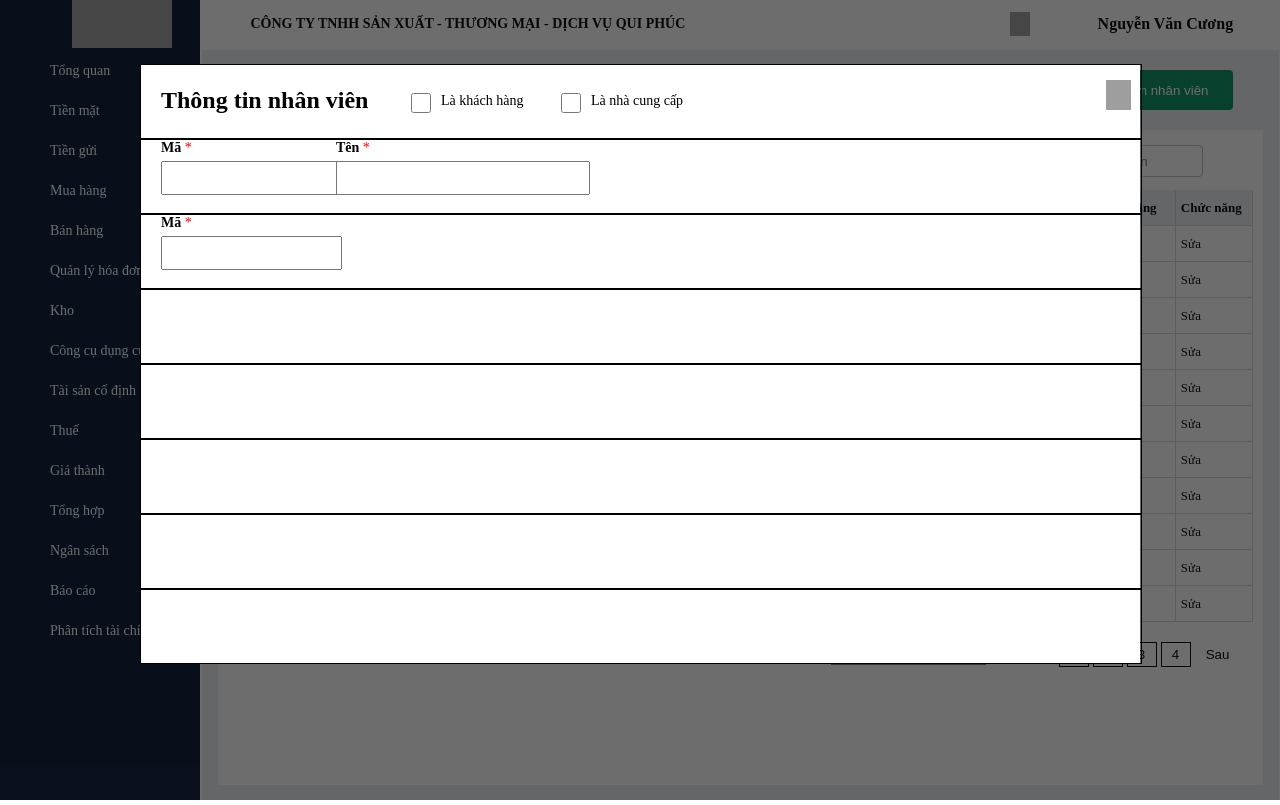
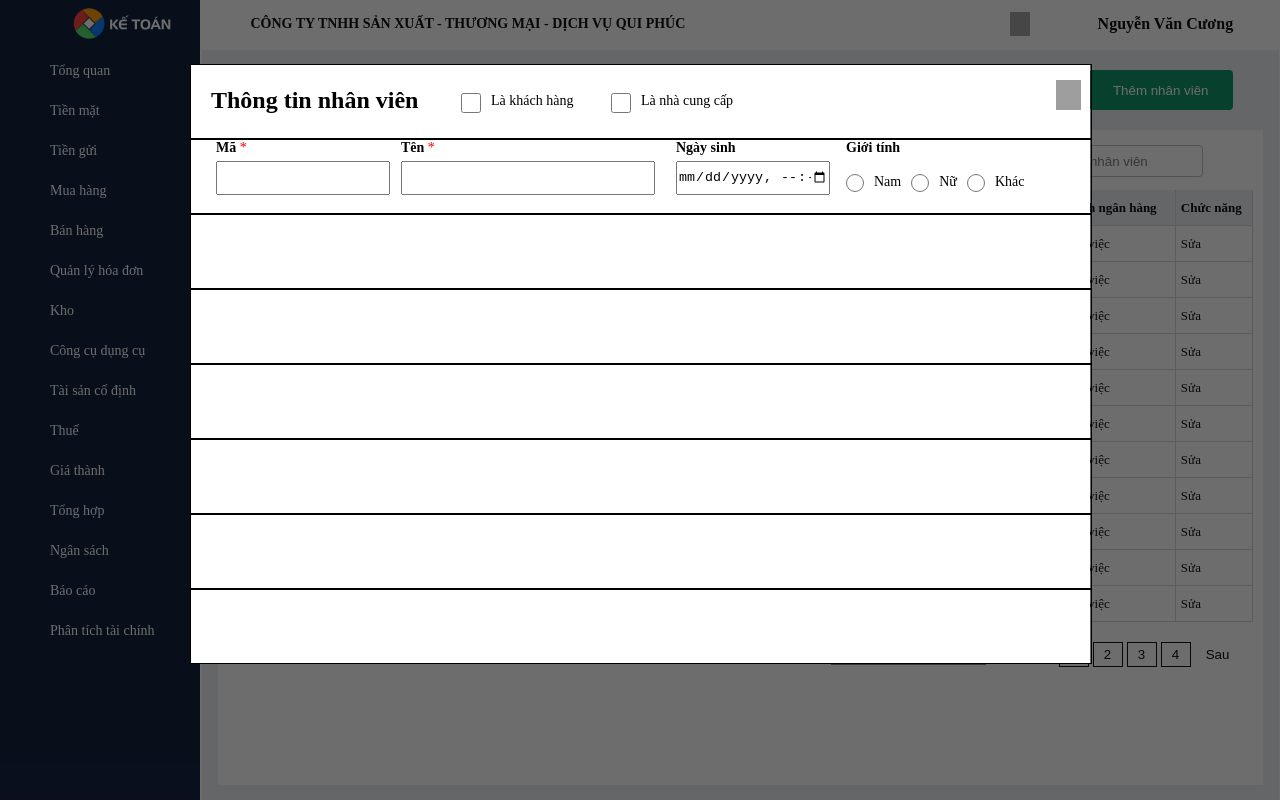
Before and after one commit to Cuongnvhs150257/Cuong_Web08, a Vue app in the folder BaitapFresher_Vuejs/misavuejs/: page / in a window 1280 px wide. Built offline with nearby package versions, Linux system fonts and the light colour scheme; a web font is replaced by a local one.

Commit message:
sửa bugs background image url

```diff
--- /dev/null
+++ b/BaitapFresher_Vuejs/misavuejs/src/components/MPopup/MInputNomal.vue
@@ -0,0 +1,10 @@
+<template>
+    <input type="text" class="item-input">
+</template>
+<style>
+    .item-input{
+        height: 30px;
+        width: 100%;
+        margin-top: 5px;
+    }
+</style>
--- /dev/null
+++ b/BaitapFresher_Vuejs/misavuejs/src/components/MPopup/MInputRadio.vue
@@ -0,0 +1,10 @@
+<template>
+    <input type="radio" class="item4-input">
+</template>
+<style>
+    .item4-input{
+        width: 18px;
+        height: 18px;
+        margin: 0 10px;
+    }
+</style>
--- a/BaitapFresher_Vuejs/misavuejs/src/components/MPopup/MPopup.vue
+++ b/BaitapFresher_Vuejs/misavuejs/src/components/MPopup/MPopup.vue
@@ -22,21 +22,28 @@
           <div class="input_item item1">
             <label class="item-label">Mã</label>
             <label class="item-labelsao">  *</label>
-            <input type="text" class="item-input in1">
+            <m-input-nomal></m-input-nomal>
           </div>
           <div class="input_item item2">
             <label class="item-label">Tên</label>
             <label class="item-labelsao">  *</label>
-            <input type="text" class="item-input in2">
+            <m-input-nomal></m-input-nomal>
           </div>
-          <div class="input_item item3"></div>
-          <div class="input_item item4"></div>
+          <div class="input_item item3">
+            <label class="item-label label3">Ngày sinh</label>
+            <input type="datetime-local" class="item-input in3">
+          </div>
+          <div class="input_item item4">
+              <label class="item-label label3 gender">Giới tính</label>
+              <div class="input-radio">
+                <m-input-radio></m-input-radio>Nam
+                <m-input-radio></m-input-radio>Nữ
+                <m-input-radio></m-input-radio>Khác
+              </div>
+          </div>
       </div>
       <div class="popup_item input3">
         <div class="input_item item1">
-            <label class="item-label">Mã</label>
-            <label class="item-labelsao">  *</label>
-            <input type="text" class="item-input in1">
           </div>
           <div class="input_item item2">
           </div>
@@ -56,7 +63,7 @@
   --icon: url('http://localhost:8080/img/Sprites.64af8f61.2ff7618a.svg');
 }
 .Popup-form {
-  width: 1000px;
+  width: 900px;
   height: 600px;
   background-color: #fff;
   position: relative;
@@ -127,28 +134,48 @@
   height: 100%;
   margin-left: 5px;
 }
-.input_item.item1{
-  width: 170px;
-  margin-left: 20px;
-}
+
 .item-label{
   font-weight: bold;
 }
 .item-labelsao{
   color: red;
-}.input_item.item1 .item-input.in1{
+}.input_item.item1{
+  width: 170px;
+  margin-left: 25px;
+  margin-right: 10px;
+
+}.input_item.item3{
+  margin-left: 25px;
+  width: 150px;
+}
+.input_item.item4{
+  margin-left: 10px;
+}
+.input_item.item3 .item-input.in3{
   height: 30px;
+  width: 150px;
   margin-top: 5px;
+}.item-label.label3.gender{
+  margin-left: 10px;
 }
-.input_item.item2 .item-input.in2{
-  height: 30px;
+.input-radio{
   width: 100%;
   margin-top: 5px;
+  display: flex;
+  position: absolute;
+  top: 40%;
+
 }
 </style>
 
 <script>
+import MInputNomal from './MInputNomal.vue'
+import MInputRadio from './MInputRadio.vue'
 export default {
-  setup() {},
+  components: {
+    MInputNomal,
+    MInputRadio
+  }
 };
 </script>
--- a/BaitapFresher_Vuejs/misavuejs/src/components/TheHeader/TheHeader.vue
+++ b/BaitapFresher_Vuejs/misavuejs/src/components/TheHeader/TheHeader.vue
@@ -15,7 +15,7 @@
 </template>
 <style>
 :root{
-  --icon: url('http://localhost:8080/img/Sprites.64af8f61.2ff7618a.svg');
+  --icon: url('../../assets/Resource/img/Sprites.64af8f61.svg');
 
 }
 .header-left{
--- a/BaitapFresher_Vuejs/misavuejs/src/components/TheSidebar/TheSidebar.vue
+++ b/BaitapFresher_Vuejs/misavuejs/src/components/TheSidebar/TheSidebar.vue
@@ -71,8 +71,8 @@
 </template>
 <style>
 :root{
-  --icon: url('http://localhost:8080/img/Sprites.64af8f61.2ff7618a.svg');
-  --logo: url('http://localhost:8080/img/Logo_Module_TiengViet_White.66947422.abf1e380.svg');
+  --icon: url('../../assets/Resource/img/Sprites.64af8f61.svg');
+  --logo: url('../../assets/Resource/img/Logo_Module_TiengViet_White.66947422.svg');
 }
     .sidebar-top{
     width: 200px;
```
Also changed, not shown: BaitapFresher_Vuejs/misavuejs/src/components/MPopup/MDatetime.vue (added).
